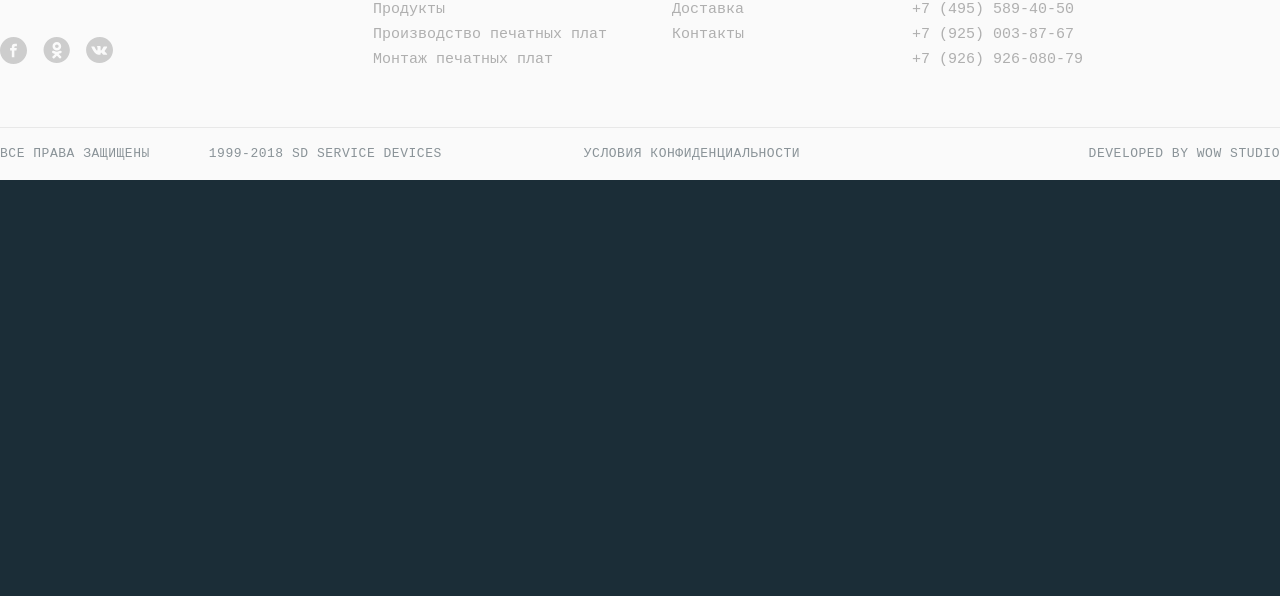
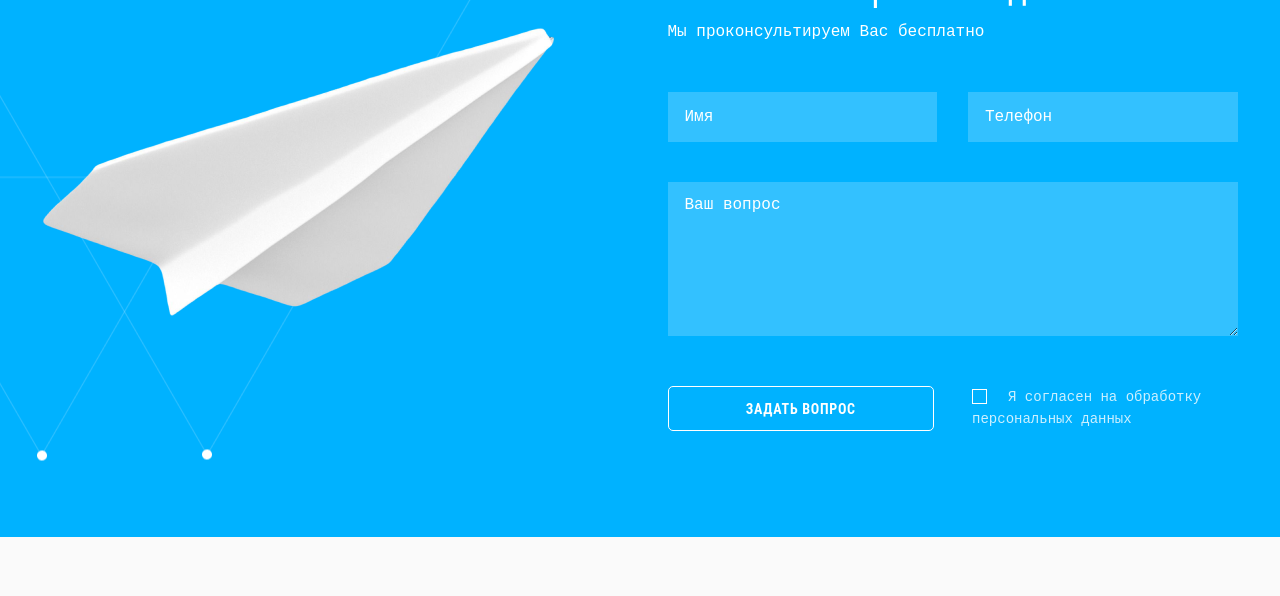
Before and after one commit to spartfin/Smart_Device, a website: page source/index.html in a window 1280 px wide. Shown: the part 3206-3802 px from the top of the page. Before the commit the page ends 3386 px from the top, so only its background shows below. Drawn offline with nearby package versions, Linux system fonts and the light colour scheme; files that its build step writes are made by us from their sources.

Commit message:
Закончил форму в подале проекта

```diff
--- a/source/index.html
+++ b/source/index.html
@@ -104,6 +104,37 @@
       </ul>
     </section>
 
+    <section class="question">
+      <div class="question__wrapper">
+        <img class="question__image" src="img/airplane.png" width="511" height="288" alt="Аэроплан">
+        <div class="question__wrapper_form">
+          <h3 class="question__title">Остались вопросы? Задайте их нам!</h3>
+          <p class="question_description">Мы проконсультируем Вас бесплатно</p>
+          <form class="question__form" action="#" method="post">
+            <div class="question__form_wrapper-input">
+              <p class="question__form_item">
+                <input type="text" name="name" placeholder="Имя" required>
+              </p>
+              <p class="question__form_item">
+                <input type="tel" name="phone" placeholder="Телефон" required>
+              </p>
+            </div>
+            <p class="question__form_item">
+              <textarea name="textarea" placeholder="Ваш вопрос" required></textarea>
+            </p>
+            <div class="question__wrapper_button-checkbox">
+              <button class="question__button" type="submit">Задать вопрос</button>
+              <p class="question__form_data-processing">
+                <label class="question__form_checkbox">
+                  <input type="checkbox" name="remember" class="visually-hidden">
+                  <span class="question__form_checkbox-indicator"></span>Я согласен на обработку персональных данных
+                </label>
+              </p>
+            </div>
+          </form>
+        </div>
+      </div>
+    </section>
   </main>
 
   <footer class="footer">
--- /dev/null
+++ b/source/sass/blocks/question.scss
@@ -0,0 +1,250 @@
+.question {
+  background-color: #00b2ff;
+  background-image: url("../img/forma-fon.png");
+  background-position-x: center;
+  background-position-y: center;
+  background-repeat: no-repeat;
+
+  @media (max-width: $tablet-width) {
+    background-image: none;
+  }
+}
+
+.question__wrapper {
+  display: flex;
+  max-width: 1195px;
+  width: auto;
+  min-height: 670px;
+  color: #ffffff;
+  margin: 0 auto;
+
+  @media (max-width: $tablet-width) {
+    max-width: 750px;
+  }
+
+  @media (max-width: $mobile-width) {
+    min-height: 640px;
+  }
+}
+
+.question__image {
+  max-width: 511px;
+  width: auto;
+  height: 288px;
+  margin-top: 161px;
+  margin-right: 114px;
+
+  @media (max-width: $tablet-width) {
+    display: none;
+  }
+}
+
+.question__wrapper_form {
+  display: flex;
+  flex-direction: column;
+  max-width: 570px;
+  width: 100%;
+
+  @media (max-width: $tablet-width) {
+    max-width: 750px;
+    margin: 0 auto;
+    padding-left: 86px;
+    padding-right: 58px;
+  }
+
+  @media (max-width: $mobile-width) {
+    min-width: 290px;
+    padding: 0;
+    padding-left: 15px;
+    padding-right: 15px;
+  }
+}
+
+.question__form {
+  display: flex;
+  flex-wrap: wrap;
+}
+
+.question__title {
+  font-family: $textRoboto;
+  font-weight: 400;
+  font-size: 36px;
+  line-height: 51px;
+  padding-top: 96px;
+
+  @media (max-width: $tablet-width) {
+    font-size: 32px;
+    line-height: 45px;
+    padding-top: 83px;
+    letter-spacing: 0.01em;
+  }
+
+  @media (max-width: $mobile-width) {
+    font-size: 28px;
+    line-height: 39px;
+    padding-top: 33px;
+  }
+}
+
+.question_description {
+  padding-top: 7px;
+  padding-bottom: 49px;
+
+  @media (max-width: $tablet-width) {
+    padding-top: 16px;
+    padding-bottom: 54px;
+    padding-left: 6px;
+  }
+
+  @media (max-width: $mobile-width) {
+    padding-top: 13px;
+    padding-bottom: 27px;
+    padding-left: 0;
+  }
+}
+
+.question__form input,
+.question__form textarea {
+  background-color: #33c1ff;
+  border: none;
+  width: 100%;
+  color: #ffffff;
+  padding-left: 17px;
+}
+
+.question__form textarea {
+  height: 154px;
+  margin-bottom: 43px;
+  margin-top: 40px;
+  padding-top: 14px;
+
+  @media (max-width: $tablet-width) {
+    height: 160px;
+    margin-bottom: 40px;
+    margin-top: 42px;
+    padding-top: 14px;
+  }
+
+  @media (max-width: $mobile-width) {
+    height: 104px;
+    margin-bottom: 22px;
+    margin-top: 33px;
+    padding-top: 14px;
+  }
+}
+
+.question__form_wrapper-input {
+  display: flex;
+  width: 100%;
+
+  @media (max-width: $mobile-width) {
+    flex-direction: column;
+  }
+}
+
+.question__form input {
+  height: 50px;
+}
+
+.question__form_item {
+  width: 100%;
+
+  &:nth-child(1) {
+    margin-right: 31px;
+
+    @media (max-width: $mobile-width) {
+      margin-right: 0;
+      margin-bottom: 31px;
+    }
+  }
+}
+
+.question__form_item ::placeholder {
+  color: #ffffff;
+}
+
+.question__button {
+  max-width: 270px;
+  min-width: 200px;
+  width: 100%;
+  height: 45px;
+  border: 1px solid #ffffff;
+  border-radius: 5px;
+  font-family: $textRoboto;
+  font-weight: 700;
+  font-size: 14px;
+  line-height: 16px;
+  letter-spacing: 0.05em;
+  text-transform: uppercase;
+  color: #ffffff;
+  margin-right: 38px;
+
+  @media (max-width: $tablet-width) {
+    min-width: 280px;
+    width: 100%;
+    height: 45px;
+  }
+
+  @media (max-width: $mobile-width) {
+    min-width: 288px;
+    max-width: 100%;
+    margin-bottom: 28px;
+  }
+
+  &:hover {
+    opacity: 0.5;
+  }
+}
+
+.question__form_checkbox {
+  position: relative;
+  cursor: pointer;
+  padding-left: 36px;
+  font-family: $textMono;
+  font-style: normal;
+  font-weight: normal;
+  font-size: 14px;
+  line-height: 16px;
+  color: rgba(255, 255, 255, 0.8);
+
+  &::before {
+    position: absolute;
+    content: "";
+    width: 15px;
+    height: 15px;
+    border: 1px solid #ffffff;
+    top: 0;
+    left: 0;
+  }
+}
+
+.question__form_checkbox input[type="checkbox"]:checked + .question__form_checkbox-indicator {
+  &::before {
+    position: absolute;
+    content: "";
+    background-image: url("../img/Vector.svg");
+    width: 5px;
+    height: 9px;
+    top: 3px;
+    left: 5px;
+    transform: rotate(90deg);
+  }
+}
+
+.question__form_data-processing {
+  max-width: 266px;
+  width: 100%;
+
+  @media (max-width: $mobile-width) {
+    max-width: 100%;
+  }
+}
+
+.question__wrapper_button-checkbox {
+  display: flex;
+  width: 100%;
+
+  @media (max-width: $mobile-width) {
+    flex-direction: column;
+  }
+}
--- a/source/sass/style.scss
+++ b/source/sass/style.scss
@@ -7,3 +7,4 @@
 @import "blocks/advantages.scss";
 @import "blocks/company.scss";
 @import "blocks/products.scss";
+@import "blocks/question.scss";
```
Also changed, not shown: build/css/style.min.css, build/img/airplane.png (added), build/img/forma-fon.png (added), build/index.html, source/img/airplane.png (added), source/img/forma-fon.png (added), 1 other file.
